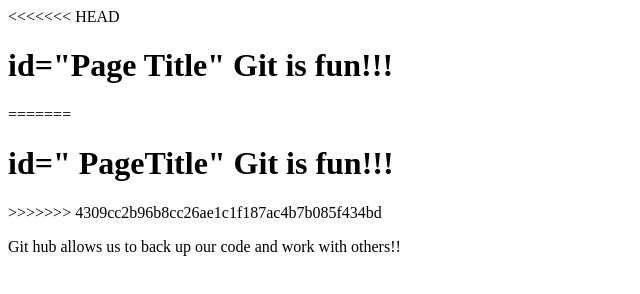
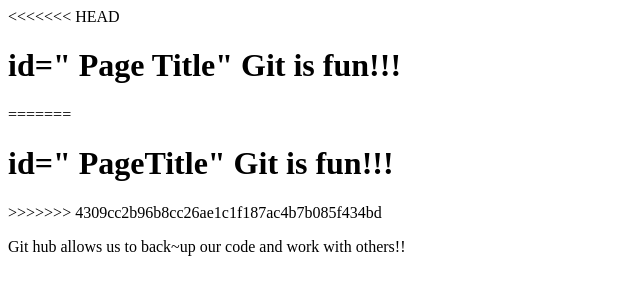
Before and after one commit to Mahdiehslabtop/assignment-1-2294, a plain HTML site: page index.html in a window 1280 px wide. Shown: the whole page, without its empty margins (0-640 px from the left). Drawn offline with Linux system fonts and the light colour scheme.

Commit message:
Update index.html

```diff
--- a/index.html
+++ b/index.html
@@ -7,12 +7,12 @@
 </head>
 <body>
 <<<<<<< HEAD
-    <h1> id="Page Title" Git is fun!!!</h1>
+    <h1> id=" Page Title" Git is fun!!!</h1>
 =======
     <h1> id=" PageTitle" Git is fun!!!
     </h1>
 >>>>>>> 4309cc2b96b8cc26ae1c1f187ac4b7b085f434bd
-    <P> Git hub  allows us to back up our code and work with others!!</P>
+    <P> Git hub  allows us to back~up our code and work with others!!</P>
     <script>
       document.querySelector("#pagetitle").style.color="tomato";
     </script>
```
